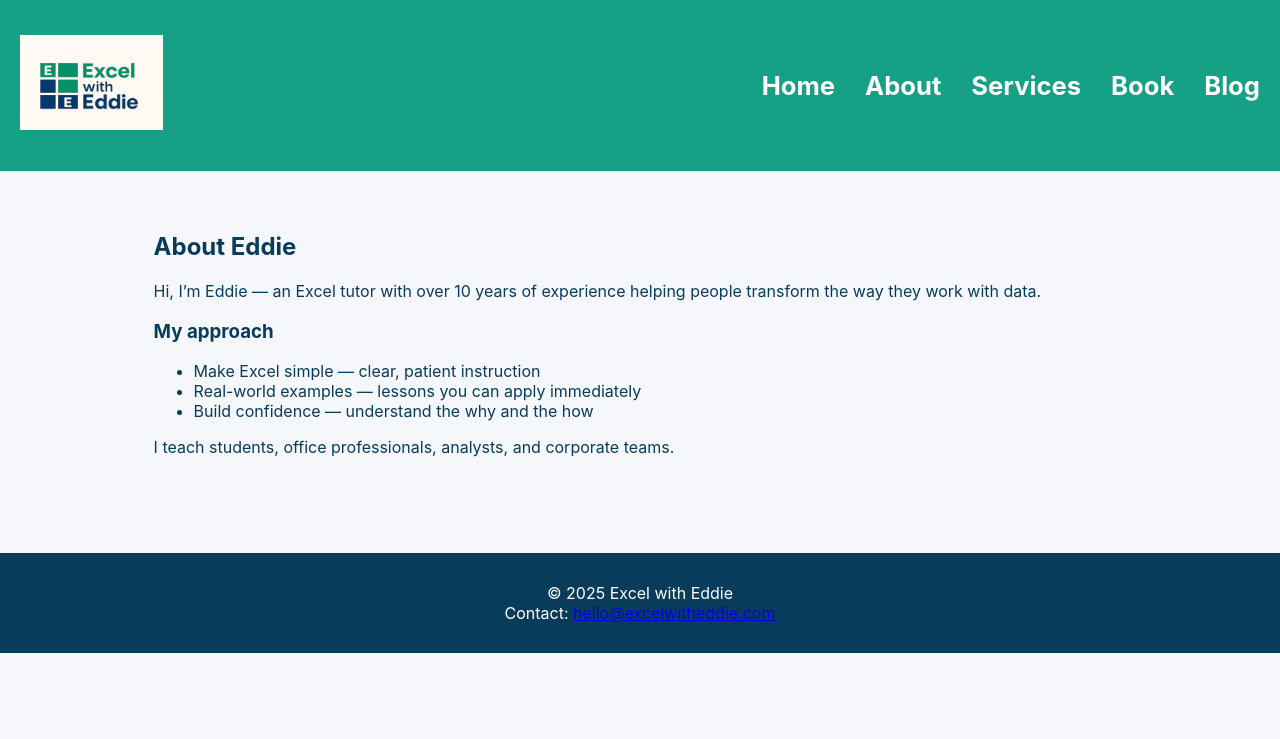
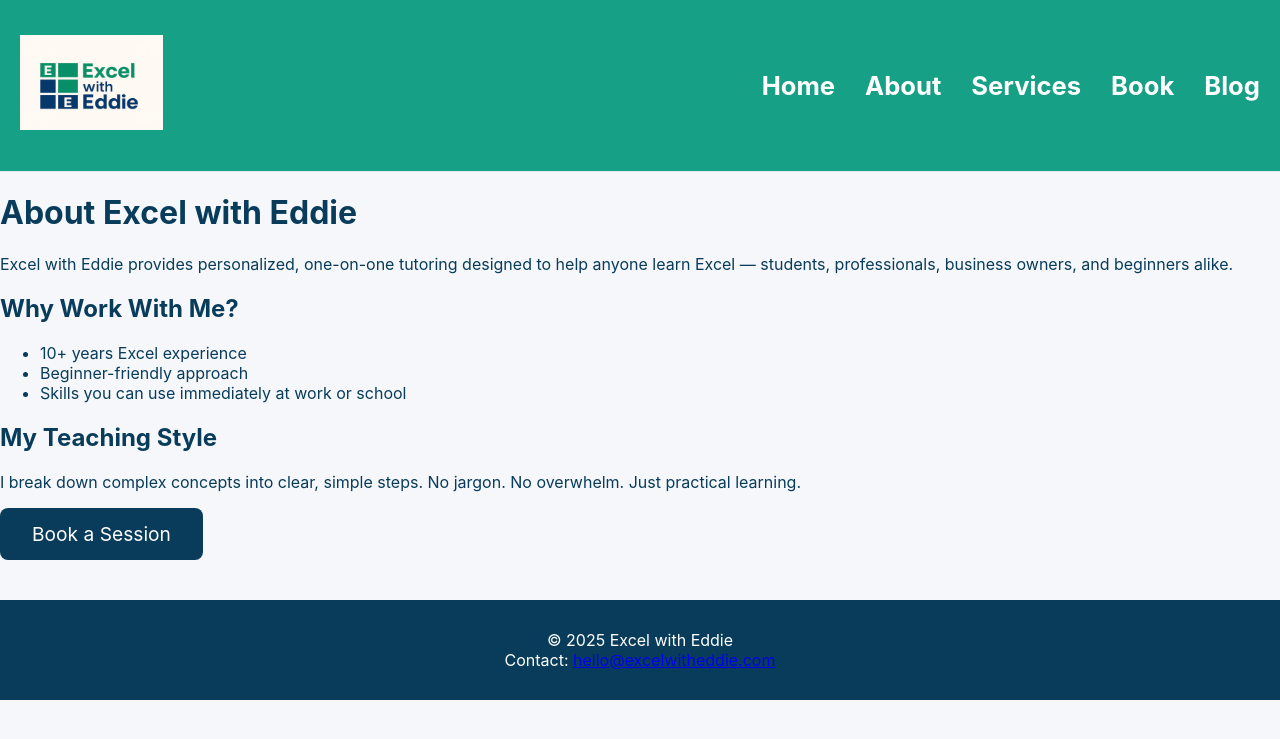
Before and after one commit to excelwitheddie/excel-with-eddie2, a Jekyll site: the page built from about.md, in a window 1280 px wide. Shown: the top 739 px of the page. Built offline with Jekyll 4.4.1, drawn with Linux system fonts in a browser that asks for light colours.

Commit message:
Update about.md

```diff
--- a/about.md
+++ b/about.md
@@ -1,16 +1,20 @@
 ---
 layout: default
-title: About Eddie
-description: Meet Eddie — Excel tutor with years of experience teaching students and professionals.
+title: About
 ---
-<section style="padding:40px 12%;">
-  <h1>About Eddie</h1>
-  <p>Hi, I’m Eddie — an Excel tutor with over 10 years of experience helping people transform the way they work with data.</p>
-  <h3>My approach</h3>
-  <ul>
-    <li>Make Excel simple — clear, patient instruction</li>
-    <li>Real-world examples — lessons you can apply immediately</li>
-    <li>Build confidence — understand the why and the how</li>
-  </ul>
-  <p>I teach students, office professionals, analysts, and corporate teams.</p>
-</section>
+
+<h1>About Excel with Eddie</h1>
+
+<p>Excel with Eddie provides personalized, one-on-one tutoring designed to help anyone learn Excel — students, professionals, business owners, and beginners alike.</p>
+
+<h2>Why Work With Me?</h2>
+<ul>
+  <li>10+ years Excel experience</li>
+  <li>Beginner-friendly approach</li>
+  <li>Skills you can use immediately at work or school</li>
+</ul>
+
+<h2>My Teaching Style</h2>
+<p>I break down complex concepts into clear, simple steps. No jargon. No overwhelm. Just practical learning.</p>
+
+<a href="/book" class="cta-btn">Book a Session</a>
```
